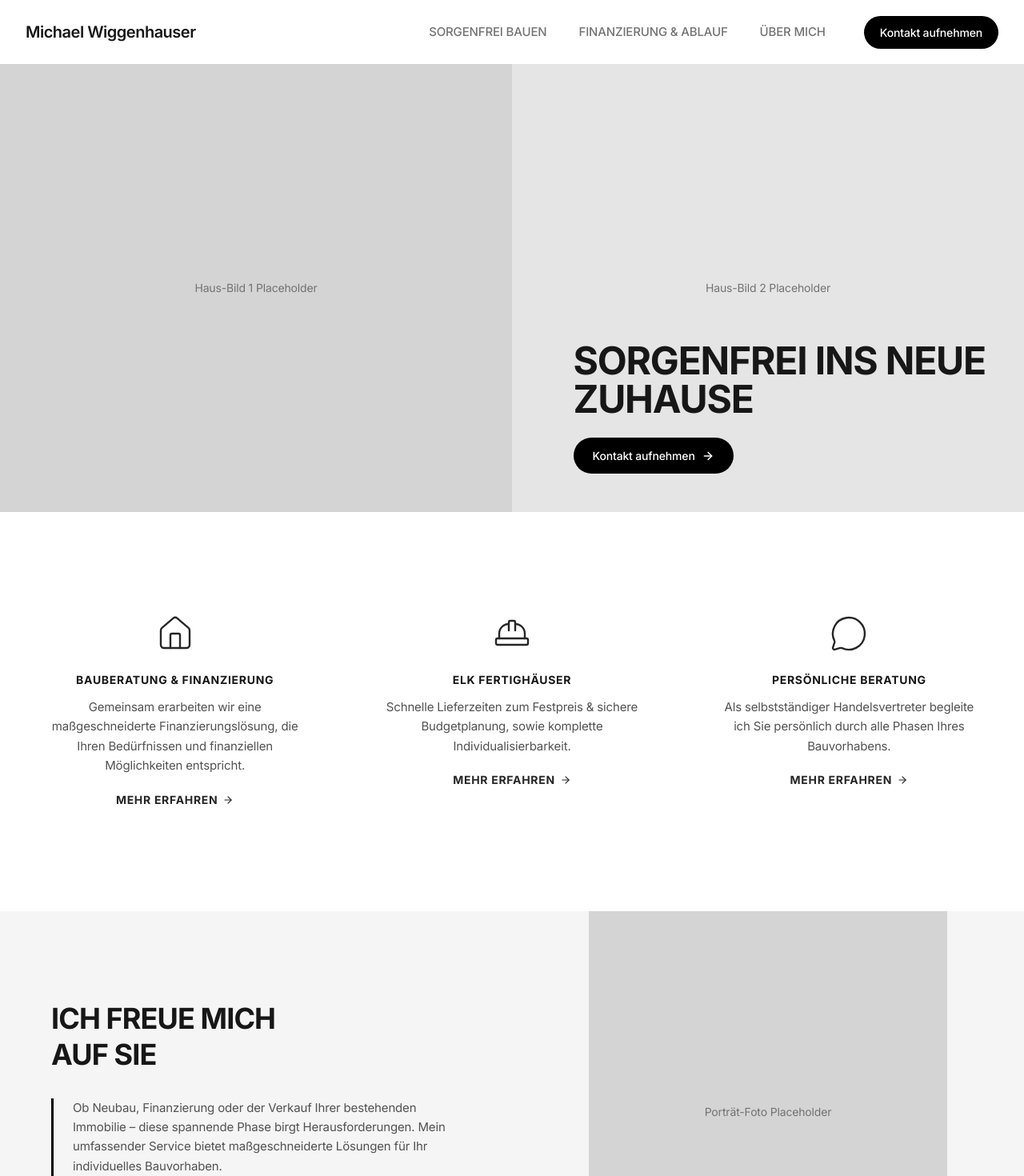
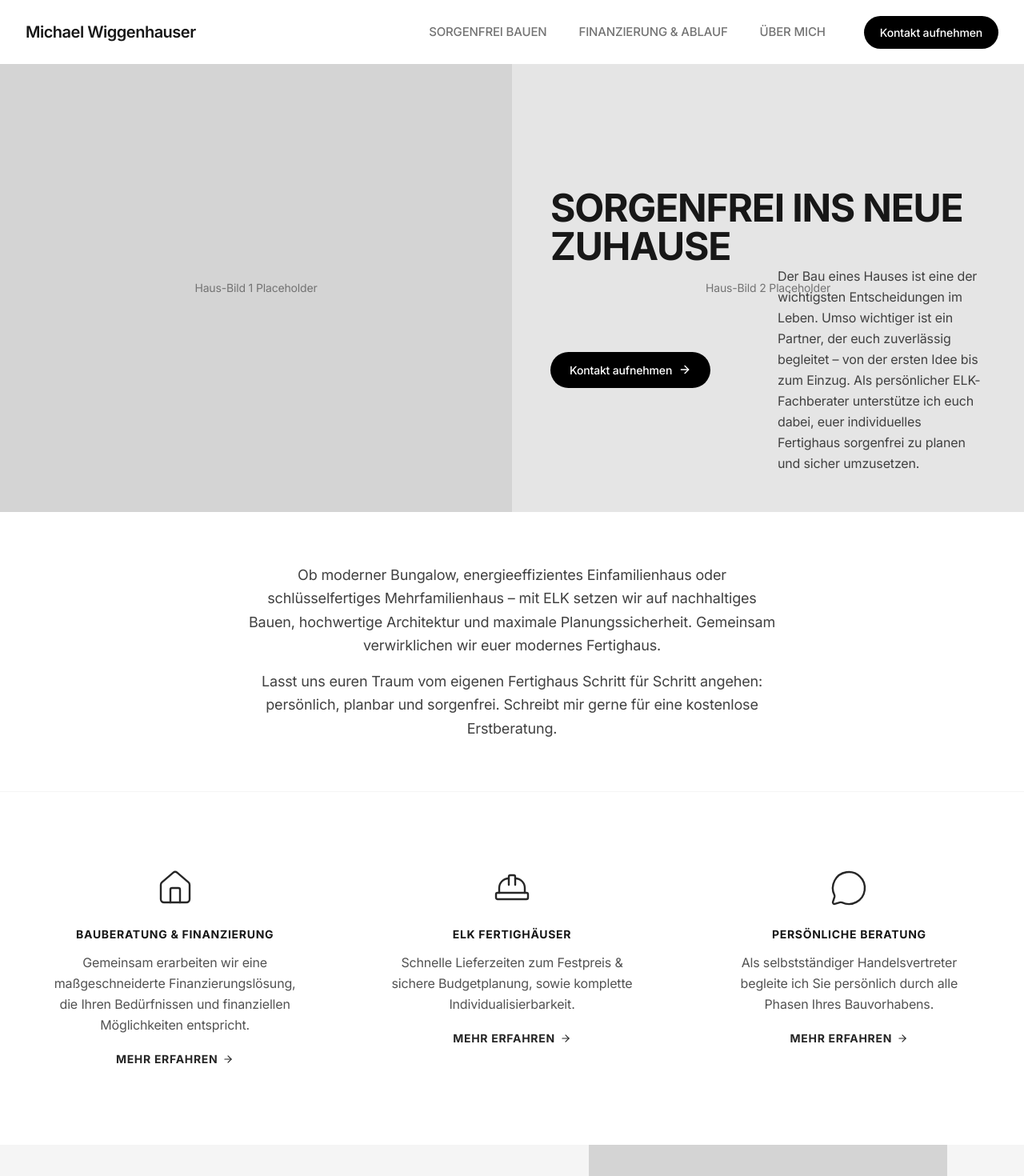
Before and after one commit to dieKrake/michael-wiggenhauser-website, a Next.js app: page / in a window 1280 px wide. Shown: the top 1470 px of the page at 80% size. Built offline with nearby package versions, Linux system fonts and the light colour scheme.

Commit message:
add intro text section below hero, adjust hero layout with two-column grid for button and description text, increase spacing consistency

```diff
--- a/src/app/page.tsx
+++ b/src/app/page.tsx
@@ -32,23 +32,54 @@ export default function Startseite() {
         </div>
 
         {/* Text unter Bildern (mobil) / Overlay unten rechts (desktop) */}
-        <div className="px-6 py-10 md:absolute md:right-0 md:bottom-0 md:p-12">
+        <div className="px-6 py-10 md:absolute md:right-0 md:bottom-0 md:w-1/2 md:p-12">
+          {/* Container 1: Überschrift */}
           <h1 className="text-3xl font-bold tracking-tight text-neutral-900 uppercase md:text-5xl">
             Sorgenfrei ins neue
             <br />
             Zuhause
           </h1>
-          <a
-            href="#kontakt"
-            className="mt-6 inline-flex items-center gap-2 rounded-full bg-black px-6 py-3 text-[14px] font-medium text-white transition-opacity hover:opacity-80"
-          >
-            Kontakt aufnehmen <ArrowRight className="h-4 w-4" />
-          </a>
+          {/* Container 2 & 3: Button links, Text rechts */}
+          <div className="mt-0 grid grid-cols-1 gap-6 md:grid-cols-2 md:items-center">
+            <div className="items-left flex">
+              <a
+                href="#kontakt"
+                className="inline-flex items-center gap-2 rounded-full bg-black px-6 py-3 text-[14px] font-medium text-white transition-opacity hover:opacity-80"
+              >
+                Kontakt aufnehmen <ArrowRight className="h-4 w-4" />
+              </a>
+            </div>
+            <p className="text-base leading-relaxed text-neutral-700">
+              Der Bau eines Hauses ist eine der wichtigsten Entscheidungen im
+              Leben. Umso wichtiger ist ein Partner, der euch zuverlässig
+              begleitet – von der ersten Idee bis zum Einzug. Als persönlicher
+              ELK-Fachberater unterstütze ich euch dabei, euer individuelles
+              Fertighaus sorgenfrei zu planen und sicher umzusetzen.
+            </p>
+          </div>
+        </div>
+      </section>
+
+      {/* Intro-Text */}
+      <section className="border-b border-neutral-100 px-6 py-14 md:py-16">
+        <div className="mx-auto max-w-7xl">
+          <p className="mx-auto max-w-2xl text-lg leading-relaxed text-neutral-700 md:text-center">
+            Ob moderner Bungalow, energieeffizientes Einfamilienhaus oder
+            schlüsselfertiges Mehrfamilienhaus – mit ELK setzen wir auf
+            nachhaltiges Bauen, hochwertige Architektur und maximale
+            Planungssicherheit. Gemeinsam verwirklichen wir euer modernes
+            Fertighaus.
+          </p>
+          <p className="mx-auto mt-4 max-w-2xl text-lg leading-relaxed text-neutral-700 md:text-center">
+            Lasst uns euren Traum vom eigenen Fertighaus Schritt für Schritt
+            angehen: persönlich, planbar und sorgenfrei. Schreibt mir gerne für
+            eine kostenlose Erstberatung.
+          </p>
         </div>
       </section>
 
       {/* Service-Karten */}
-      <section className="py-24 md:py-32">
+      <section className="py-12 md:py-24">
         <div className="mx-auto max-w-7xl px-6 lg:px-8">
           <div className="grid gap-12 md:grid-cols-3">
             {leistungsKarten.map((item, index) => {
@@ -64,7 +95,7 @@ export default function Startseite() {
                   <h3 className="mt-6 text-sm font-bold tracking-wider uppercase">
                     {item.title}
                   </h3>
-                  <p className="mx-auto mt-3 max-w-xs text-[15px] leading-relaxed text-neutral-600">
+                  <p className="mx-auto mt-3 max-w-xs text-base leading-relaxed text-neutral-600">
                     {item.description}
                   </p>
                   <span className="mt-5 inline-flex items-center gap-1.5 text-sm font-bold tracking-wider text-neutral-800 uppercase">
@@ -88,7 +119,7 @@ export default function Startseite() {
               auf Sie
             </h2>
             <div className="mt-8 border-l-[3px] border-black pl-6">
-              <p className="text-[15px] leading-relaxed text-neutral-600">
+              <p className="text-base leading-relaxed text-neutral-600">
                 Ob Neubau, Finanzierung oder der Verkauf Ihrer bestehenden
                 Immobilie – diese spannende Phase birgt Herausforderungen. Mein
                 umfassender Service bietet maßgeschneiderte Lösungen für Ihr
@@ -137,7 +168,7 @@ export default function Startseite() {
               ].map((item) => (
                 <li
                   key={item}
-                  className="border-b border-neutral-100 pb-4 text-[15px] text-neutral-700"
+                  className="border-b border-neutral-100 pb-4 text-base text-neutral-700"
                 >
                   {item}
                 </li>
@@ -159,7 +190,7 @@ export default function Startseite() {
                 key={item.name}
                 className="rounded-2xl bg-white p-8 shadow-sm"
               >
-                <p className="text-[15px] leading-relaxed text-neutral-600">
+                <p className="text-base leading-relaxed text-neutral-600">
                   &ldquo;{item.quote}&rdquo;
                 </p>
                 <div className="mt-6 border-t border-neutral-100 pt-4">
```
